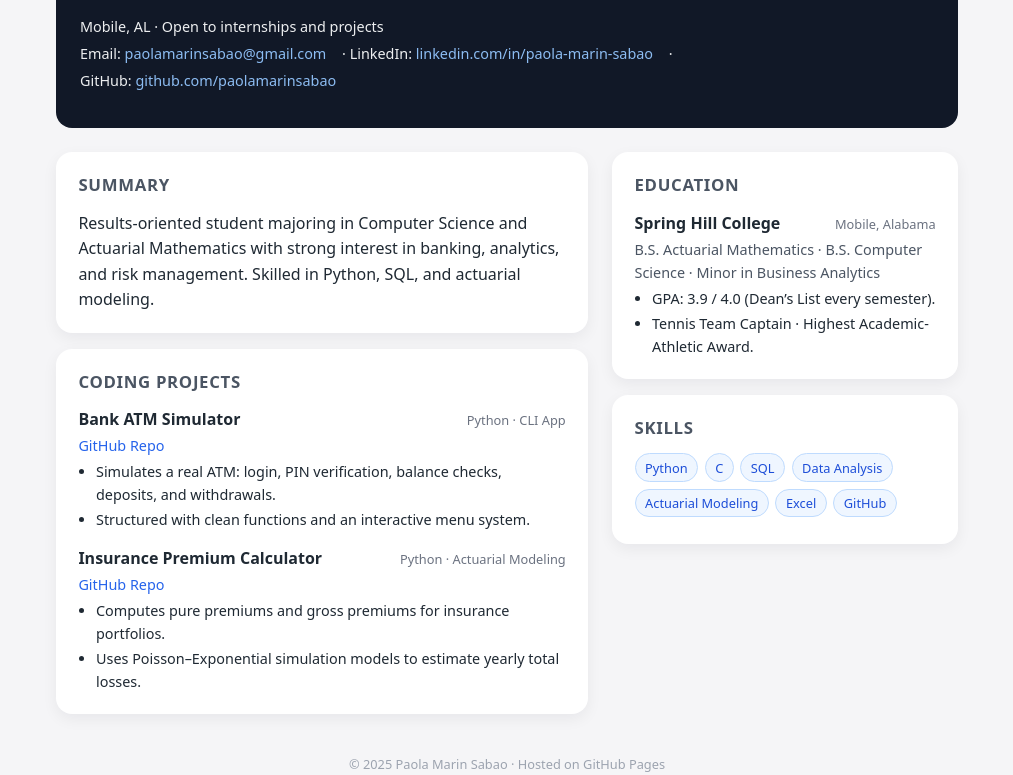
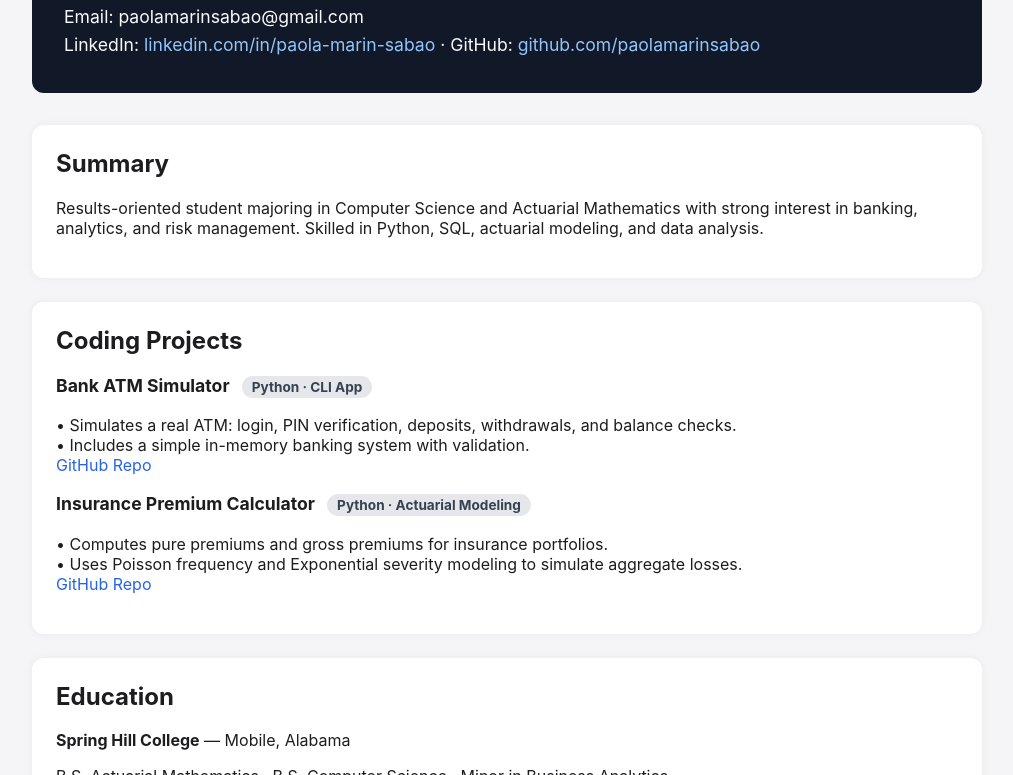
Before and after one commit to paolamarinsabao/paolamarinsabao.github.io, a plain HTML site: page index.html in a window 1280 px wide. Shown: the part 160-935 px from the top of the page, without its empty margins (133-1146 px from the left). Drawn offline with Linux system fonts and the light colour scheme.

Commit message:
Update index.html

```diff
--- a/index.html
+++ b/index.html
@@ -2,260 +2,172 @@
 <html lang="en">
 <head>
     <meta charset="UTF-8" />
-  <title>Paola Marin Sabao | CV & Projects</title>
-  <meta name="viewport" content="width=device-width, initial-scale=1" />
+    <meta name="viewport" content="width=device-width, initial-scale=1.0" />
+    <title>Paola Marin Sabao | Portfolio</title>
+
     <style>
-    * {
-      box-sizing: border-box;
+        body {
+            background: #f5f5f7;
             margin: 0;
             padding: 0;
-      font-family: system-ui, -apple-system, BlinkMacSystemFont, "Segoe UI", sans-serif;
+            font-family: -apple-system, BlinkMacSystemFont, "Segoe UI", Roboto, Oxygen,
+                Ubuntu, Cantarell, "Open Sans", "Helvetica Neue", sans-serif;
+            color: #1d1d1f;
         }
-    body {
-      background: #f5f5f7;
-      color: #1f2933;
-      line-height: 1.6;
-    }
+
         .container {
             max-width: 950px;
-      margin: 0 auto;
+            margin: auto;
             padding: 1.5rem;
         }
+
         header {
             background: #111827;
             color: #f9fafb;
-      padding: 2rem 1.5rem;
-      border-radius: 1rem;
-      margin-top: 1.5rem;
+            padding: 2rem;
+            border-radius: 12px;
+            margin-bottom: 2rem;
+        }
+
+        header h1 {
+            font-size: 2.5rem;
+            margin: 0;
+        }
+
+        header p {
+            margin: 0.4rem 0;
+            font-size: 1.1rem;
+        }
+
+        section {
+            background: white;
+            padding: 1.5rem;
+            border-radius: 12px;
             margin-bottom: 1.5rem;
+            box-shadow: 0 0 10px rgba(0,0,0,0.05);
         }
-    header h1 {
-      font-size: 2.1rem;
-      margin-bottom: 0.25rem;
+
+        h2 {
+            margin-top: 0;
         }
-    header h2 {
-      font-size: 1rem;
-      font-weight: 400;
-      opacity: 0.9;
-      margin-bottom: 0.75rem;
+
+        .project-title {
+            font-weight: bold;
+            font-size: 1.1rem;
         }
-    header .meta {
-      font-size: 0.9rem;
-      opacity: 0.95;
+
+        .badge {
+            display: inline-block;
+            background: #e5e7eb;
+            color: #374151;
+            padding: 3px 10px;
+            border-radius: 12px;
+            font-size: 0.85rem;
+            margin-left: 8px;
         }
-    header .meta span {
-      display: inline-block;
-      margin-right: 0.75rem;
-      margin-bottom: 0.25rem;
-    }
-    header a {
-      color: #93c5fd;
-      text-decoration: none;
-    }
-    header a:hover {
-      text-decoration: underline;
-    }
-    main {
-      display: grid;
-      grid-template-columns: 2fr 1.3fr;
-      gap: 1.5rem;
-    }
-    @media (max-width: 800px) {
-      main {
-        grid-template-columns: 1fr;
-      }
-    }
-    section {
-      background: #ffffff;
-      padding: 1.25rem 1.4rem;
-      border-radius: 1rem;
-      box-shadow: 0 5px 15px rgba(15, 23, 42, 0.06);
-      margin-bottom: 1rem;
-    }
-    section h3 {
-      font-size: 1.05rem;
-      margin-bottom: 0.7rem;
-      letter-spacing: 0.04em;
-      text-transform: uppercase;
-      color: #4b5563;
-    }
-    .pill-row {
-      display: flex;
-      flex-wrap: wrap;
-      gap: 0.4rem;
-      margin-top: 0.3rem;
-      margin-bottom: 0.4rem;
-    }
-    .pill {
-      font-size: 0.8rem;
-      padding: 0.2rem 0.6rem;
-      border-radius: 999px;
-      background: #eff6ff;
-      color: #1d4ed8;
-      border: 1px solid #bfdbfe;
-      white-space: nowrap;
-    }
-    .item {
-      margin-bottom: 0.9rem;
-    }
-    .item:last-child {
-      margin-bottom: 0;
-    }
-    .item-header {
-      display: flex;
-      justify-content: space-between;
-      align-items: baseline;
-      gap: 0.5rem;
-      margin-bottom: 0.1rem;
-    }
-    .item-title {
-      font-weight: 600;
-    }
-    .item-meta {
-      font-size: 0.8rem;
-      color: #6b7280;
-    }
-    .item-subtitle {
-      font-size: 0.9rem;
-      color: #4b5563;
-      margin-bottom: 0.2rem;
-    }
-    .item ul {
-      padding-left: 1.1rem;
-      margin-top: 0.15rem;
-      font-size: 0.9rem;
-    }
-    .item ul li {
-      margin-bottom: 0.1rem;
-    }
-    .projects a {
+
+        a {
             color: #2563eb;
             text-decoration: none;
         }
-    .projects a:hover {
+
+        a:hover {
             text-decoration: underline;
         }
-    footer {
-      text-align: center;
-      font-size: 0.8rem;
-      color: #9ca3af;
-      margin: 1.5rem 0 0.5rem;
+
+        .skills span {
+            display: inline-block;
+            padding: 6px 12px;
+            background: #e5e7eb;
+            border-radius: 14px;
+            margin: 4px;
         }
     </style>
 </head>
+
 <body>
     <div class="container">
+
+        <!-- HEADER -->
         <header>
             <h1>Paola Marin Sabao</h1>
-      <h2>Computer Science & Actuarial Mathematics · Business Analytics Minor</h2>
-
-      <div class="meta">
-        <span>Mobile, AL · Open to internships and projects</span><br />
-        <span>Email: <a href="mailto:paolamarinsabao@gmail.com">paolamarinsabao@gmail.com</a></span>
-        ·
-        <span>LinkedIn:
-          <a href="https://linkedin.com/in/paola-marin-sabao" target="_blank">
+            <p>Computer Science & Actuarial Mathematics · Business Analytics Minor</p>
+            <p>Mobile, AL · Open to internships and projects</p>
+            <p>Email: paolamarinsabao@gmail.com</p>
+            <p>
+                LinkedIn:
+                <a href="https://www.linkedin.com/in/paola-marin-sabao" style="color:#93c5fd;" target="_blank">
                     linkedin.com/in/paola-marin-sabao
                 </a>
-        </span>
-        ·
-        <span>GitHub:
-          <a href="https://github.com/paolamarinsabao" target="_blank">
+                · GitHub:
+                <a href="https://github.com/paolamarinsabao" style="color:#93c5fd;" target="_blank">
                     github.com/paolamarinsabao
                 </a>
-        </span>
-      </div>
+            </p>
         </header>
 
-    <main>
-      <!-- LEFT COLUMN -->
-      <div>
+        <!-- SUMMARY -->
         <section>
-          <h3>Summary</h3>
+            <h2>Summary</h2>
             <p>
                 Results-oriented student majoring in Computer Science and Actuarial Mathematics
-            with strong interest in banking, analytics, and risk management.
-            Skilled in Python, SQL, and actuarial modeling.
+                with strong interest in banking, analytics, and risk management. Skilled in Python, SQL,
+                actuarial modeling, and data analysis.
             </p>
         </section>
 
-        <section class="projects">
-          <h3>Coding Projects</h3>
+        <!-- PROJECTS -->
+        <section>
+            <h2>Coding Projects</h2>
 
             <!-- ATM PROJECT -->
-          <div class="item">
-            <div class="item-header">
-              <span class="item-title">Bank ATM Simulator</span>
-              <span class="item-meta">Python · CLI App</span>
-            </div>
-            <div class="item-subtitle">
-              <a href="https://github.com/paolamarinsabao/bank-atm-simulator" target="_blank">GitHub Repo</a>
-            </div>
-            <ul>
-              <li>Simulates a real ATM: login, PIN verification, balance checks, deposits, and withdrawals.</li>
-              <li>Structured with clean functions and an interactive menu system.</li>
-            </ul>
-          </div>
+            <p class="project-title">Bank ATM Simulator
+                <span class="badge">Python · CLI App</span>
+            </p>
+            <p>
+                • Simulates a real ATM: login, PIN verification, deposits, withdrawals, and balance checks.<br>
+                • Includes a simple in-memory banking system with validation.<br>
+                <a href="https://github.com/paolamarinsabao/bank-atm-simulator" target="_blank">
+                    GitHub Repo
+                </a>
+            </p>
 
             <!-- INSURANCE PROJECT -->
-          <div class="item">
-            <div class="item-header">
-              <span class="item-title">Insurance Premium Calculator</span>
-              <span class="item-meta">Python · Actuarial Modeling</span>
-            </div>
-            <div class="item-subtitle">
-              <a href="https://github.com/paolamarinsabao/insurance-premium-calculator" target="_blank">GitHub Repo</a>
-            </div>
-            <ul>
-              <li>Computes pure premiums and gross premiums for insurance portfolios.</li>
-              <li>Uses Poisson–Exponential simulation models to estimate yearly total losses.</li>
-            </ul>
-          </div>
-
-        </section>
-      </div>
-
-      <!-- RIGHT COLUMN -->
-      <div>
-        <section>
-          <h3>Education</h3>
-          <div class="item">
-            <div class="item-header">
-              <span class="item-title">Spring Hill College</span>
-              <span class="item-meta">Mobile, Alabama</span>
-            </div>
-            <div class="item-subtitle">
-              B.S. Actuarial Mathematics · B.S. Computer Science · Minor in Business Analytics
-            </div>
-            <ul>
-              <li>GPA: 3.9 / 4.0 (Dean’s List every semester).</li>
-              <li>Tennis Team Captain · Highest Academic-Athletic Award.</li>
-            </ul>
-          </div>
+            <p class="project-title">Insurance Premium Calculator
+                <span class="badge">Python · Actuarial Modeling</span>
+            </p>
+            <p>
+                • Computes pure premiums and gross premiums for insurance portfolios.<br>
+                • Uses Poisson frequency and Exponential severity modeling to simulate aggregate losses.<br>
+                <a href="https://github.com/paolamarinsabao/insurance-premium-calculator" target="_blank">
+                    GitHub Repo
+                </a>
+            </p>
         </section>
 
+        <!-- EDUCATION -->
         <section>
-          <h3>Skills</h3>
-          <div class="pill-row">
-            <span class="pill">Python</span>
-            <span class="pill">C</span>
-            <span class="pill">SQL</span>
-            <span class="pill">Data Analysis</span>
-            <span class="pill">Actuarial Modeling</span>
-            <span class="pill">Excel</span>
-            <span class="pill">GitHub</span>
+            <h2>Education</h2>
+            <p><strong>Spring Hill College</strong> — Mobile, Alabama</p>
+            <p>
+                B.S. Actuarial Mathematics · B.S. Computer Science · Minor in Business Analytics<br>
+                GPA: 3.9 / 4.0 (Dean’s List every semester)<br>
+                Tennis Team Captain · Highest Academic-Athletic Award
+            </p>
+        </section>
+
+        <!-- SKILLS -->
+        <section class="skills">
+            <h2>Skills</h2>
+            <span>Python</span>
+            <span>C</span>
+            <span>SQL</span>
+            <span>Data Analysis</span>
+            <span>Actuarial Modeling</span>
+            <span>Excel</span>
+            <span>GitHub</span>
+        </section>
+
     </div>
-        </section>
-      </div>
-    </main>
-
-    <footer>
-      © <span id="year"></span> Paola Marin Sabao · Hosted on GitHub Pages
-    </footer>
-  </div>
-
-  <script>
-    document.getElementById("year").textContent = new Date().getFullYear();
-  </script>
 </body>
 </html>
```
Lines whose indentation alone changed are shown as unchanged.
